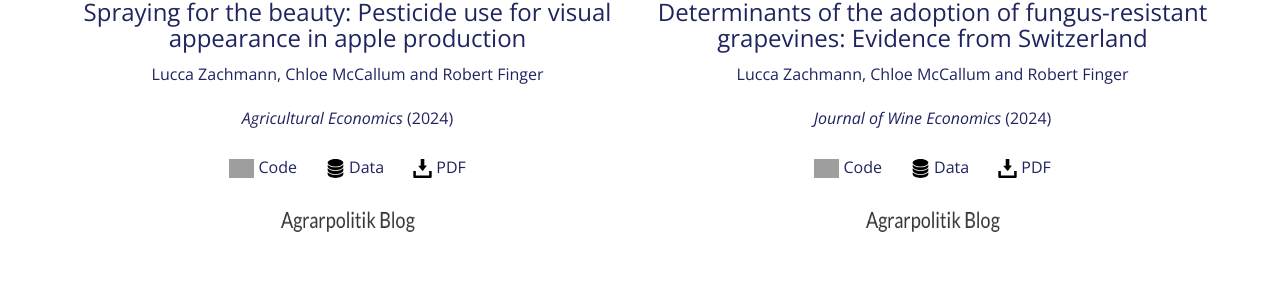
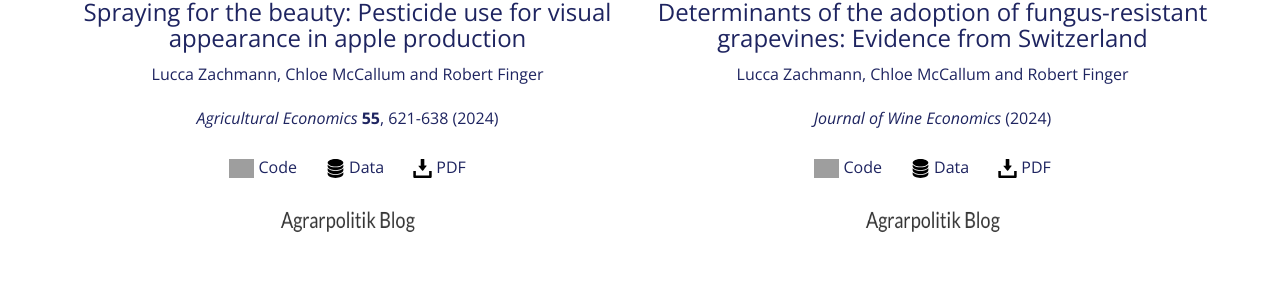
Before and after one commit to luccalino/luccalino.github.io, a Jekyll site: the page built from index.html, in a window 1280 px wide and 900 px high, scrolled down 1199 px. Shown: the part 153-444 px from the top of the window. Built offline with Jekyll 4.4.1, drawn with Linux system fonts in a browser that asks for light colours; nearby versions of some CDN libraries; grey boxes are pictures that could not be loaded.

Commit message:
Update publications.html

```diff
--- a/_includes/publications.html
+++ b/_includes/publications.html
@@ -14,7 +14,7 @@
                       <a class="fa fa-4x wow bounceIn text-primary" href="https://onlinelibrary.wiley.com/doi/10.1111/agec.12836" target="_blank"><img title="AE" alt="AE" src="img/agec.v55.3.cover.jpg" style="cursor:pointer;border:1px solid grey;" width="150" height="210"></a>
                       <h3 style="color:#1E2460;">Spraying for the beauty: Pesticide use for visual appearance in apple production</h3>
                       <p class="text-muted" style="color:#1E2460;">Lucca Zachmann, Chloe McCallum and Robert Finger</p>
-                      <p class="text-muted" style="color:#1E2460;"><i>Agricultural Economics</i> (2024)</p>
+                      <p class="text-muted" style="color:#1E2460;"><i>Agricultural Economics</i> <b>55</b>, 621-638 (2024)</p>
                     <p style="margin-bottom:0.15cm;"></p>
                     <p class="text-muted" style="color:#1E2460;"><a href="https://www.research-collection.ethz.ch/handle/20.500.11850/668506" target="_blank"><i><img src="img/logo/github-icon-1-logo-svgrepo-com.svg" style="cursor:pointer; height:0.5cm; weight: 0.5cm;"></i></a> Code &nbsp; &nbsp; &nbsp; <a href="https://www.research-collection.ethz.ch/handle/20.500.11850/602779" target="_blank"><i><img src="img/logo/data-storage-device-svgrepo-com.svg" style="cursor:pointer; height:0.5cm; weight: 0.5cm;"></i></a> Data &nbsp; &nbsp; &nbsp; <a href="https://onlinelibrary.wiley.com/doi/epdf/10.1111/agec.12836" target="_blank"><i><img src="img/logo/download-button-svgrepo-com.svg" style="cursor:pointer; height:0.5cm; weight: 0.5cm;"></i></a> PDF </p>
                     <p style="margin-bottom:0.15cm;"></p>
```
